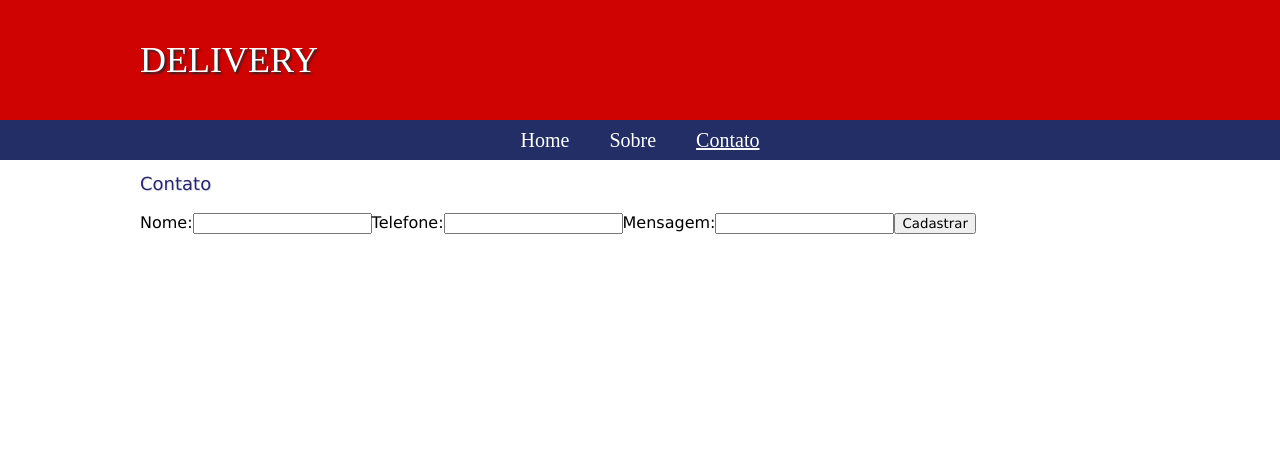
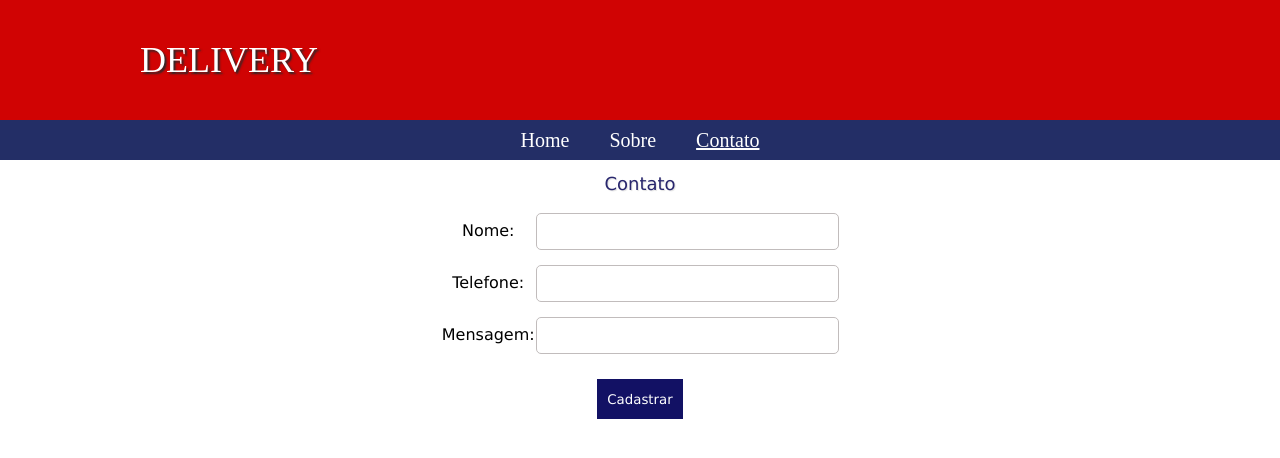
Before and after one commit to giovannirp/projetos-react, a React (Create React App) app in the folder delivery-full/: page /contato in a window 1280 px wide. Shown: the top 458 px of the page. Built offline with nearby package versions, Linux system fonts and the light colour scheme.

Commit message:
fix: estilizando tela de contato

```diff
--- a/delivery-full/db.json
+++ b/delivery-full/db.json
@@ -43,6 +43,12 @@
       "telefone": "17777",
       "mensagem": "sadfsdf",
       "id": 3
+    },
+    {
+      "nome": "Cris",
+      "telefone": "11787878",
+      "mensagem": "mensagem",
+      "id": 4
     }
   ],
   "macarrao": [
--- a/delivery-full/src/Pages/Contato.js
+++ b/delivery-full/src/Pages/Contato.js
@@ -25,7 +25,7 @@ export default function Contato() {
       mensagem
     }
 
-    const res = await fetch("http://localhost:3000/contato", {
+    const res = await fetch(url, {
       method: "POST",
       headers: {
         "Content-type": "application/json",
@@ -44,7 +44,7 @@ export default function Contato() {
         <h1>Contato</h1>
         <form onSubmit={handleSubmit}>
           <label>
-            Nome:
+            <span>Nome:</span>
             <input
               type="text"
               value={nome}
@@ -52,7 +52,7 @@ export default function Contato() {
             />
           </label>
           <label>
-            Telefone:
+            <span>Telefone:</span>
             <input
               type="text"
               value={telefone}
@@ -60,7 +60,7 @@ export default function Contato() {
             />
           </label>
           <label>
-            Mensagem:
+            <span>Mensagem:</span>
             <input
               type="text"
               value={mensagem}
--- a/delivery-full/src/Pages/Contato.scss
+++ b/delivery-full/src/Pages/Contato.scss
@@ -1,9 +1,49 @@
 .contato {
-    h1 {
+  max-width: 729px;
+  margin: 0 auto;
+  text-align: center;
+
+  h1 {
+    margin-top: 15px;
+    font-size: 18px;
+    margin-bottom: 20px;
+    color: #28266d;
+    text-shadow: 1px 1px 1px #e1e1e1;
+  }
+
+  form {
+    label {
+      display: block;
       margin-top: 15px;
-      font-size: 18px;
-      margin-bottom: 20px;
-      color: #28266d;
-      text-shadow: 1px 1px 1px #e1e1e1;
+      margin-bottom: 15px;
+
+      span {
+        display: inline-block;
+        max-width: 95px;
+        width: 100%;
+      }
+
+      input[type="text"] {
+        border-radius: 5px;
+        border: 1px solid #c1bcbc;
+        height: 25px;
+        width: 40%;
+        padding: 5px;
+
+        &:focus {
+          outline: none;
+        }
+      }
+    }
+
+    input[type="submit"] {
+      height: 40px;
+      border: 0;
+      background: #121164;
+      color: #fff;
+      padding: 10px;
+      margin-top: 10px;
+      cursor: pointer;
     }
   }
+}
```
